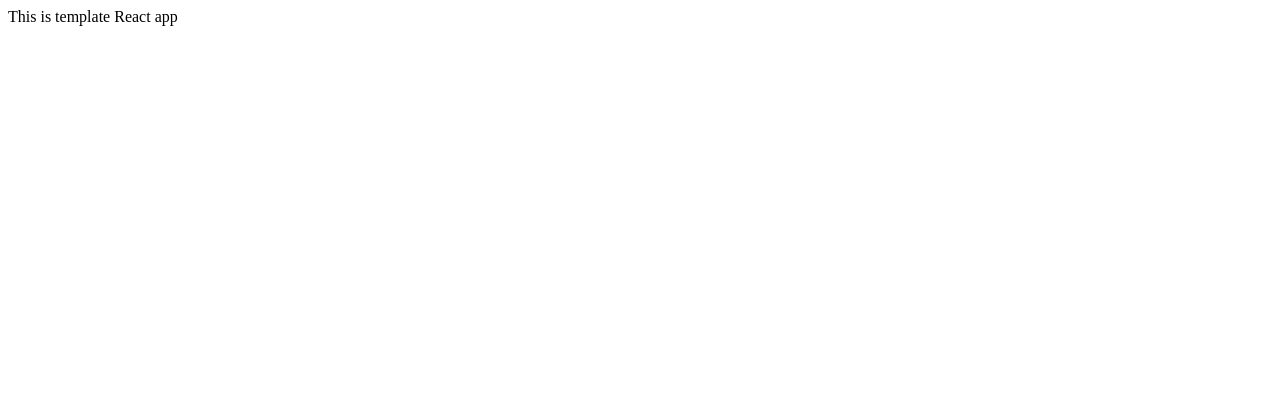
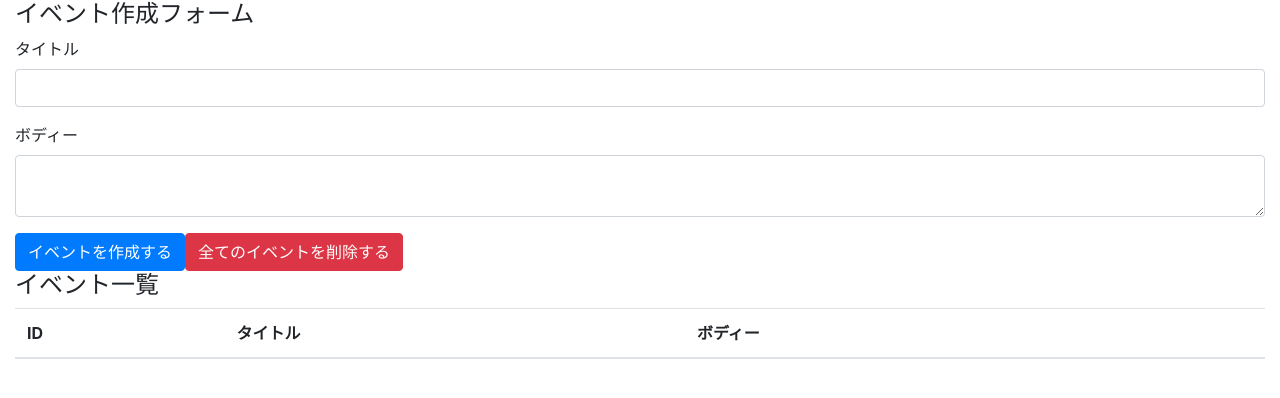
Before and after one commit to ID-DEM/react-practice, a React (Create React App) app: page / in a window 1280 px wide. Shown: the top 398 px of the page. Built offline with nearby package versions, Linux system fonts and the light colour scheme.

Commit message:
create-form-with-bootstrap

```diff
--- a/package.json
+++ b/package.json
@@ -3,6 +3,7 @@
   "version": "0.1.0",
   "private": true,
   "dependencies": {
+    "bootstrap": "4.3.1",
     "react": "^17.0.2",
     "react-dom": "^17.0.2",
     "react-scripts": "3.0.1"
--- a/src/App.js
+++ /dev/null
@@ -1,12 +0,0 @@
-import React from 'react';
-
-
-const App =  ()=> {
-  return (
-    <div>
-     This is template React app
-    </div>
-  );
-}
-
-export default App;
--- /dev/null
+++ b/src/components/App.js
@@ -0,0 +1,40 @@
+import React from 'react';
+import 'bootstrap/dist/css/bootstrap.min.css';
+
+const App =  ()=> {
+  return (
+    <div className="container-fluid">
+      <h4>イベント作成フォーム</h4>
+      <form>
+        <div className="form-group">
+          <label htmlFor="formEventTitle">タイトル</label>
+          <input className="form-control" id="formEventTitle" />
+        </div>
+
+        <div className="form-group">
+          <label htmlFor="formEventBody">ボディー</label>
+          <textarea className="form-control" id="formEventBody" />
+        </div>
+
+        <button className="btn btn-primary">イベントを作成する</button>
+        <button className="btn btn-danger">全てのイベントを削除する</button>
+      </form>
+
+      <h4>イベント一覧</h4>
+      <table className="table table-hover">
+        <thead>
+          <tr>
+            <th>ID</th>
+            <th>タイトル</th>
+            <th>ボディー</th>
+            <th></th>
+          </tr>
+        </thead>
+        <tbody>
+        </tbody>
+      </table>
+    </div>
+  );
+}
+
+export default App;
--- a/src/index.js
+++ b/src/index.js
@@ -1,7 +1,7 @@
 import React from 'react';
 import ReactDOM from 'react-dom';
 
-import App from './App';
+import App from './components/App';
 
 
 ReactDOM.render(<App />, document.getElementById('root'));
```
Also changed, not shown: 1 other file (tests, documents, lock files or other folders).
